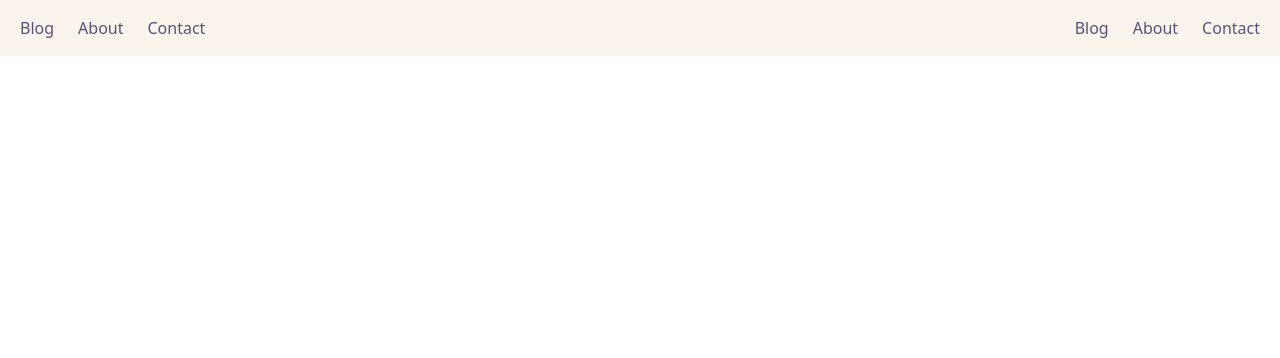
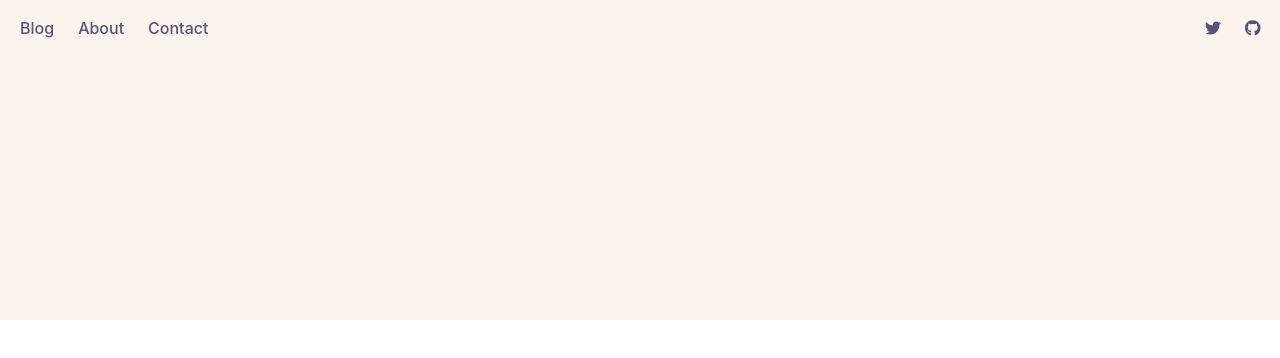
Before and after one commit to wale/moisissure, a Next.js app: page / in a window 1280 px wide. Shown: the top 358 px of the page. Built offline with nearby package versions, Linux system fonts and the light colour scheme.

Commit message:
feat: add hero onto index.tsx chore: add lint on gh actions

```diff
--- /dev/null
+++ b/components/Hero.tsx
@@ -0,0 +1,13 @@
+export const Hero = ({ children }: HeroProps) => {
+    return (
+        <section className="bg-inherit">
+            <div className="py-8 px-4 mx-auto max-w-screen-xl text-center lg:py-20 lg:px-12">
+                {children}
+            </div>
+        </section>
+    );
+};
+
+interface HeroProps {
+    children: React.ReactNode;
+}
--- a/components/Layout.tsx
+++ b/components/Layout.tsx
@@ -1,9 +1,10 @@
-import { Navbar, NavbarLink } from "./Navbar";
+import { Navbar, NavbarIcon, NavbarLink } from "./Navbar";
 
-export const Layout = ({children}: LayoutProps) => {
+export const Layout = ({ children }: LayoutProps) => {
     return (
         <main className="bg-base-dawn dark:bg-base">
-            <Navbar left={
+            <Navbar
+                left={
                     <>
                         <NavbarLink name="Blog" href="/blog" />
                         <NavbarLink name="About" href="/about" />
@@ -12,16 +13,21 @@ export const Layout = ({children}: LayoutProps) => {
                 }
                 right={
                     <>
-                    <NavbarLink name="Blog" href="/blog" />
-                    <NavbarLink name="About" href="/about" />
-                    <NavbarLink name="Contact" href="/contact" />
+                        <NavbarIcon
+                            href="https://twitter.com/spellsaidwrong"
+                            icon={["fab", "twitter"]}
+                        />
+                        <NavbarIcon
+                            href="https://github.com/wale"
+                            icon={["fab", "github"]}
+                        />
                     </>
-            }/>
+                }
+            />
             {children}
         </main>
-    )
-}
-
+    );
+};
 
 interface LayoutProps {
     children: React.ReactNode;
--- a/components/Navbar.tsx
+++ b/components/Navbar.tsx
@@ -1,17 +1,16 @@
 import React from "react";
 
-export const Navbar = ({left, right}: NavbarProps) => {
+import { FontAwesomeIcon } from "@fortawesome/react-fontawesome";
+import { IconProp } from "@fortawesome/fontawesome-svg-core";
+
+export const Navbar = ({ left, right }: NavbarProps) => {
     return (
         <nav className="flex justify-between p-2 space-x-4">
-            <div className="flex">
-                {left}
-            </div>
-            <div className="flex">
-                {right}
-            </div>
+            <div className="flex">{left}</div>
+            <div className="flex">{right}</div>
         </nav>
-    )
-}
+    );
+};
 
 interface INavbarChild {
     name?: string;
@@ -19,18 +18,46 @@ interface INavbarChild {
     alt?: string;
 }
 
+interface NavbarIconProps extends INavbarChild {
+    icon: IconProp;
+}
+
 interface NavbarProps {
-  left?: React.ReactElement<INavbarChild> | React.ReactElement<INavbarChild>[]
-  right?: React.ReactElement<INavbarChild> | React.ReactElement<INavbarChild>[]
+    left?:
+        | React.ReactElement<INavbarChild>
+        | React.ReactElement<INavbarChild>[];
+    right?:
+        | React.ReactElement<INavbarChild>
+        | React.ReactElement<INavbarChild>[];
 }
 
 export class NavbarLink<P extends INavbarChild> extends React.Component<P> {
     public render() {
         const { name, href } = this.props;
         return (
-            <a href={href}
+            <a
+                href={href}
                 className="font-medium px-3 py-2 text-text-dawn dark:text-text
-                rounded-lg hover:bg-overlay-dawn dark:hover:bg-overlay hover:font-semibold">{name}</a>
-        )
+                rounded-lg hover:bg-overlay-dawn dark:hover:bg-overlay hover:font-semibold"
+            >
+                {name}
+            </a>
+        );
     }
 }
+
+export class NavbarIcon<P extends NavbarIconProps> extends React.Component<P> {
+    public render() {
+        const { href, icon } = this.props;
+
+        return (
+            <a
+                href={href}
+                className="font-medium px-3 py-2 text-text-dawn dark:text-text
+                rounded-lg hover:bg-overlay-dawn dark:hover:bg-overlay hover:font-semibold"
+            >
+                <FontAwesomeIcon icon={icon} />
+            </a>
+        );
+    }
+}
--- a/pages/_app.tsx
+++ b/pages/_app.tsx
@@ -2,6 +2,10 @@ import { AppProps } from "next/app";
 
 import "~/styles/globals.css";
 
-export default function App({Component, pageProps}: AppProps) {
-    return <Component {...pageProps} />
+import { library } from "@fortawesome/fontawesome-svg-core";
+import { fab } from "@fortawesome/free-brands-svg-icons";
+
+export default function App({ Component, pageProps }: AppProps) {
+    library.add(fab);
+    return <Component {...pageProps} />;
 }
--- a/pages/index.tsx
+++ b/pages/index.tsx
@@ -1,10 +1,27 @@
 import { Layout } from "~/components/Layout";
-import { Navbar, NavbarLink } from "~/components/Navbar";
+import { Hero } from "~/components/Hero";
+
+import Typewriter from "typewriter-effect";
+
+const words = ["Hello, I'm Duale", "Hi, I'm Wale", "Hello, I'm Duale Siad"];
 
 export default function Home() {
     return (
         <Layout>
-
+            <Hero>
+                <h1 className="mb-4 text-4xl font-black tracking-tight text-transparent bg-clip-text bg-gradient-to-r from-pine to-rose">
+                    <Typewriter
+                        options={{
+                            strings: words,
+                            autoStart: true,
+                            loop: true,
+                        }}
+                    />
+                </h1>
+                <h2 className="mb-4 text-2xl font-semibold tracking-tight text-transparent bg-clip-text text-text-dawn dark:text-text">
+                    I am a programmer from Melbourne, Australia.
+                </h2>
+            </Hero>
         </Layout>
-    )
+    );
 }
--- a/styles/globals.css
+++ b/styles/globals.css
@@ -1,3 +1,6 @@
 @tailwind base;
 @tailwind components;
 @tailwind utilities;
+
+@import url('https://rsms.me/inter/inter.css');
+@import url('https://rsms.me/inter/inter-display.css');
--- a/tailwind.config.js
+++ b/tailwind.config.js
@@ -1,10 +1,16 @@
 /** @type {import('tailwindcss').Config} */
+const {fontFamily} = require("tailwindcss/defaultTheme")
+
 module.exports = {
   content: [
     "./pages/**/*.{js,ts,jsx,tsx}",
     "./components/**/*.{js,ts,jsx,tsx}",
   ],
   theme: {
+    fontFamily: {
+      'sans': ['Inter var', 'Inter', ...fontFamily.sans],
+      'display': ['InterDisplay var', 'InterDisplay', ...fontFamily.sans]
+    },
     extend: {
       colors: {
         base: {
```
Also changed, not shown: package.json (+10 -1 lines), .eslintrc.json, 2 other files (tests, documents, lock files or other folders). Lines whose indentation alone changed are shown as unchanged.
